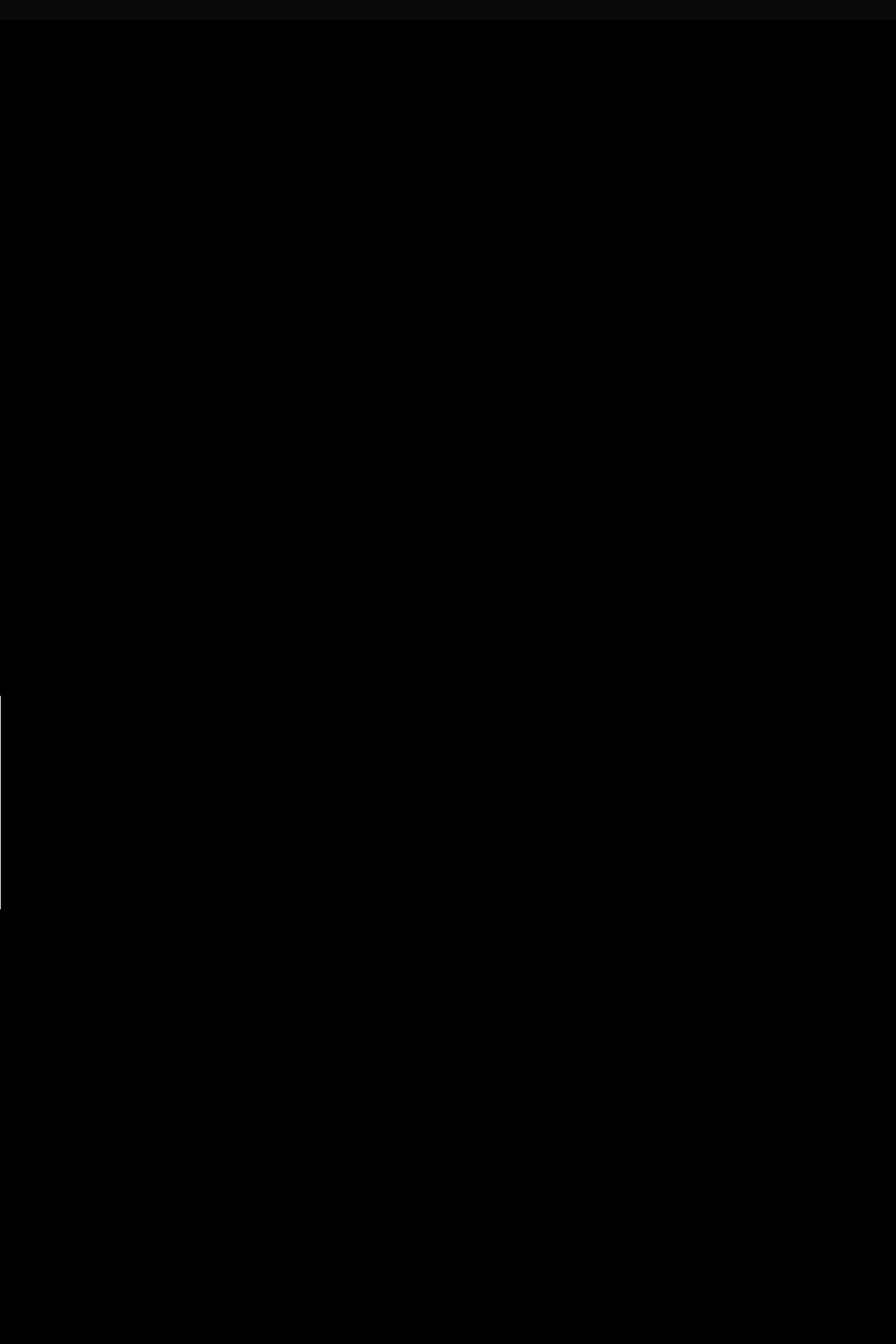
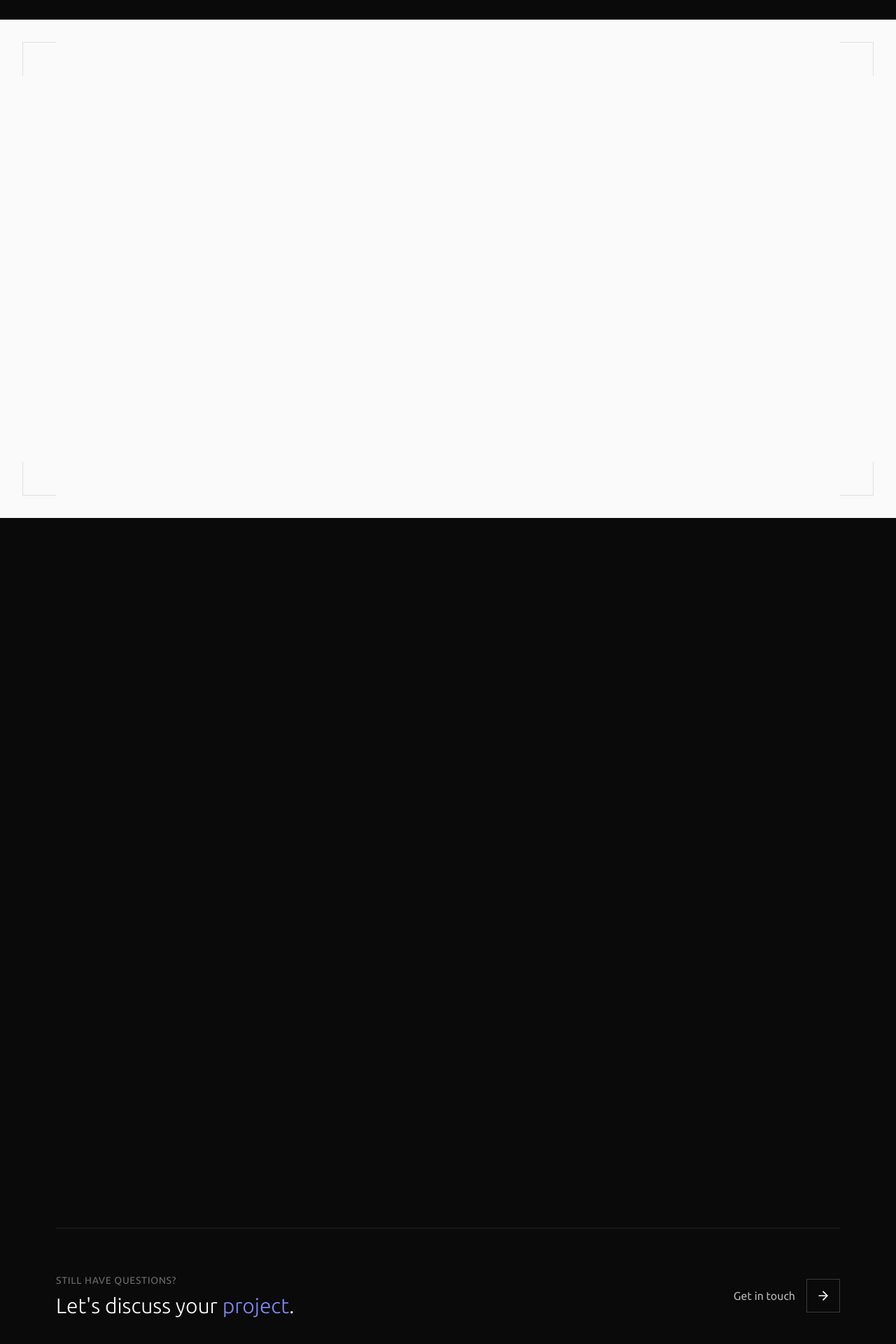
Before and after one commit to DrashtiBuddhadev/befoundnew, a React (Vite) app in the folder app/: page / in a window 1280 px wide. Shown: the part 10018-11938 px from the top of the page at 70% size. Built offline with nearby package versions, Linux system fonts and the light colour scheme; a web font is replaced by a local one.

Commit message:
faq and cta added

```diff
--- a/app/src/App.tsx
+++ b/app/src/App.tsx
@@ -46,7 +46,6 @@ function App() {
         <ExperienceSection />
         <ProjectsSection />
         <CtaSection />
-        <FinalCtaSection />
         <FaqSection />
       </main>
 
--- a/app/src/home/ctaSection/CtaSection.css
+++ b/app/src/home/ctaSection/CtaSection.css
@@ -1 +1,61 @@
 /* CtaSection styles */
+
+.cta-section {
+  position: relative;
+}
+
+/* Text styling */
+.cta-text {
+  font-weight: 300;
+  letter-spacing: -0.03em;
+  will-change: transform, color;
+}
+
+/* Smooth text transitions */
+.cta-link h2,
+.cta-link h2 span {
+  transition: color 0.5s cubic-bezier(0.4, 0, 0.2, 1);
+}
+
+/* Hover background effect */
+.cta-link > div:first-child {
+  will-change: transform;
+}
+
+/* Corner accents animation */
+.cta-section .absolute.top-8,
+.cta-section .absolute.bottom-8 {
+  transition: border-color 0.5s ease, transform 0.5s ease;
+}
+
+.cta-link:hover .absolute.top-8.left-8 {
+  transform: translate(-4px, -4px);
+}
+
+.cta-link:hover .absolute.top-8.right-8 {
+  transform: translate(4px, -4px);
+}
+
+.cta-link:hover .absolute.bottom-8.left-8 {
+  transform: translate(-4px, 4px);
+}
+
+.cta-link:hover .absolute.bottom-8.right-8 {
+  transform: translate(4px, 4px);
+}
+
+/* Responsive text sizing */
+@media (max-width: 640px) {
+  .cta-text {
+    font-size: 12vw;
+    letter-spacing: -0.02em;
+  }
+}
+
+/* Hide corner accents on mobile */
+@media (max-width: 768px) {
+  .cta-section .absolute.top-8,
+  .cta-section .absolute.bottom-8 {
+    display: none;
+  }
+}
--- a/app/src/home/ctaSection/CtaSection.tsx
+++ b/app/src/home/ctaSection/CtaSection.tsx
@@ -1,69 +1,58 @@
 import { useEffect, useRef } from 'react';
 import { gsap } from 'gsap';
 import { ScrollTrigger } from 'gsap/ScrollTrigger';
-import { ArrowRight } from 'lucide-react';
+import { ArrowUpRight } from 'lucide-react';
 import './CtaSection.css';
 
 gsap.registerPlugin(ScrollTrigger);
 
 export default function CtaSection() {
   const sectionRef = useRef<HTMLElement>(null);
-  const contentRef = useRef<HTMLDivElement>(null);
-  const imageRef = useRef<HTMLDivElement>(null);
+  const line1Ref = useRef<HTMLDivElement>(null);
+  const line2Ref = useRef<HTMLDivElement>(null);
 
   useEffect(() => {
     const section = sectionRef.current;
-    const content = contentRef.current;
-    const image = imageRef.current;
+    const line1 = line1Ref.current;
+    const line2 = line2Ref.current;
 
-    if (!section || !content || !image) return;
+    if (!section || !line1 || !line2) return;
 
     const ctx = gsap.context(() => {
-      // Content animation
+      // Line 1 animation
       gsap.fromTo(
-        content.children,
-        { y: 40, opacity: 0 },
+        line1,
+        { y: 80, opacity: 0 },
         {
           y: 0,
           opacity: 1,
-          duration: 0.7,
-          stagger: 0.1,
+          duration: 1,
+          ease: 'power3.out',
           scrollTrigger: {
             trigger: section,
-            start: 'top 60%',
-            toggleActions: 'play none none reverse',
+            start: 'top 70%',
+            toggleActions: 'play none none none',
           },
         }
       );
 
-      // Image parallax
+      // Line 2 animation with delay
       gsap.fromTo(
-        image,
-        { y: 80, opacity: 0, scale: 0.95 },
+        line2,
+        { y: 80, opacity: 0 },
         {
           y: 0,
           opacity: 1,
-          scale: 1,
           duration: 1,
+          delay: 0.15,
+          ease: 'power3.out',
           scrollTrigger: {
             trigger: section,
-            start: 'top 60%',
-            toggleActions: 'play none none reverse',
+            start: 'top 70%',
+            toggleActions: 'play none none none',
           },
         }
       );
-
-      // Subtle parallax on scroll
-      gsap.to(image, {
-        y: -50,
-        ease: 'none',
-        scrollTrigger: {
-          trigger: section,
-          start: 'top bottom',
-          end: 'bottom top',
-          scrub: 1,
-        },
-      });
     }, section);
 
     return () => ctx.revert();
@@ -72,60 +61,53 @@ export default function CtaSection() {
   return (
     <section
       ref={sectionRef}
-      className="relative w-full bg-black text-white py-32 z-60"
+      className="cta-section relative w-full bg-[#fafafa] overflow-hidden"
     >
-      <div className="max-w-7xl mx-auto px-6 sm:px-12 lg:px-20">
-        <div className="grid lg:grid-cols-2 gap-12 lg:gap-20 items-center">
-          {/* Content */}
-          <div ref={contentRef} className="space-y-8">
-            <h2 className="heading-lg">
-              Brand experience that's on point,
-              <br />
-              <span className="text-white/50">or smarter operations and savings?</span>
-            </h2>
+      {/* Main CTA Area */}
+      <a
+        href="#contact"
+        className="cta-link block relative py-32 md:py-40 lg:py-48 group cursor-pointer"
+      >
+        {/* Hover Background */}
+        <div className="absolute inset-0 bg-[#0a0a0a] origin-bottom scale-y-0 group-hover:scale-y-100 transition-transform duration-700 ease-[cubic-bezier(0.16,1,0.3,1)]" />
 
-            <p className="body-lg text-white/70 max-w-lg">
-              We don't just build websites—we create digital ecosystems that work
-              tirelessly for your business. From seamless user experiences to
-              automated workflows, every pixel serves a purpose.
-            </p>
-
-            <div className="flex flex-wrap gap-4">
-              <button className="btn-primary flex items-center gap-2 group">
-                Start a project
-                <ArrowRight className="w-4 h-4 transition-transform group-hover:translate-x-1" />
-              </button>
-              <button className="btn-text">See our process</button>
+        {/* Content */}
+        <div className="relative z-10 max-w-[1400px] mx-auto px-6 sm:px-12 lg:px-20">
+          <div className="text-center">
+            {/* Line 1 */}
+            <div ref={line1Ref} className="overflow-hidden mb-2 md:mb-4">
+              <h2 className="cta-text text-[11vw] sm:text-[9vw] md:text-[8vw] lg:text-[7vw] xl:text-[100px] font-light tracking-[-0.02em] leading-[1.1] text-black group-hover:text-white transition-colors duration-500">
+                So, are you <span className="text-black/40 group-hover:text-white/40 transition-colors duration-500">'ready'</span> to
+              </h2>
             </div>
 
-            {/* Trust badges */}
-            <div className="pt-8 border-t border-white/10">
-              <p className="text-sm text-white/50 mb-4">Trusted by leading brands</p>
-              <div className="flex items-center gap-6 opacity-50">
-                {['Stripe', 'Notion', 'Figma', 'Vercel'].map((brand) => (
-                  <span key={brand} className="text-sm font-medium">
-                    {brand}
-                  </span>
-                ))}
-              </div>
+            {/* Line 2 */}
+            <div ref={line2Ref} className="overflow-hidden">
+              <h2 className="cta-text text-[11vw] sm:text-[9vw] md:text-[8vw] lg:text-[7vw] xl:text-[100px] font-light tracking-[-0.02em] leading-[1.1]">
+                <span className="text-indigo-600 group-hover:text-indigo-400 transition-colors duration-500">Stand out</span>
+                <span className="text-black group-hover:text-white transition-colors duration-500">?</span>
+              </h2>
+            </div>
+
+            {/* Hover CTA Text */}
+            <div className="mt-12 md:mt-16 opacity-0 group-hover:opacity-100 translate-y-4 group-hover:translate-y-0 transition-all duration-500 delay-200">
+              <span className="inline-flex items-center gap-3 text-white/80 text-lg md:text-xl">
+                <span>Let's Talk</span>
+                <ArrowUpRight className="w-5 h-5" />
+              </span>
             </div>
           </div>
+        </div>
 
-          {/* Image */}
-          <div ref={imageRef} className="relative">
-            <div className="rounded-2xl overflow-hidden">
-              <img
-                src="/images/cta-devices.png"
-                alt="Responsive design showcase"
-                className="w-full h-auto"
-              />
-            </div>
-            {/* Decorative elements */}
-            <div className="absolute -top-4 -right-4 w-32 h-32 bg-indigo-500/20 rounded-full blur-3xl" />
-            <div className="absolute -bottom-4 -left-4 w-24 h-24 bg-emerald-500/20 rounded-full blur-3xl" />
-          </div>
-        </div>
-      </div>
+        {/* Corner Accents */}
+        <div className="absolute top-8 left-8 w-12 h-12 border-l border-t border-black/10 group-hover:border-white/20 transition-colors duration-500" />
+        <div className="absolute top-8 right-8 w-12 h-12 border-r border-t border-black/10 group-hover:border-white/20 transition-colors duration-500" />
+        <div className="absolute bottom-8 left-8 w-12 h-12 border-l border-b border-black/10 group-hover:border-white/20 transition-colors duration-500" />
+        <div className="absolute bottom-8 right-8 w-12 h-12 border-r border-b border-black/10 group-hover:border-white/20 transition-colors duration-500" />
+      </a>
+
+      {/* Bottom Border */}
+      <div className="absolute bottom-0 left-0 right-0 h-px bg-black/5" />
     </section>
   );
 }
--- a/app/src/home/faqSection/FaqSection.css
+++ b/app/src/home/faqSection/FaqSection.css
@@ -1,11 +1,61 @@
 /* FaqSection styles */
 
-.faq-content {
-  max-height: 0;
-  overflow: hidden;
-  transition: max-height 0.3s ease-out;
+.faq-section {
+  position: relative;
 }
 
-.faq-content.open {
-  max-height: 500px;
+/* FAQ Item */
+.faq-item {
+  position: relative;
+  will-change: transform;
 }
+
+/* Hover effect - top line */
+.faq-item::before {
+  content: '';
+  position: absolute;
+  top: 0;
+  left: 0;
+  width: 0;
+  height: 1px;
+  background: linear-gradient(90deg, #6366f1, transparent);
+  transition: width 0.5s cubic-bezier(0.4, 0, 0.2, 1);
+}
+
+.faq-item:hover::before {
+  width: 100%;
+}
+
+/* Answer animation */
+.faq-answer {
+  will-change: max-height, opacity;
+}
+
+/* Animate items */
+.faq-section .animate-item {
+  will-change: transform, opacity;
+}
+
+/* CTA hover effect */
+.faq-section a[href="#contact"] span:last-child {
+  position: relative;
+  overflow: hidden;
+}
+
+.faq-section a[href="#contact"] span:last-child::before {
+  content: '';
+  position: absolute;
+  inset: 0;
+  background: white;
+  transform: translateY(100%);
+  transition: transform 0.3s cubic-bezier(0.4, 0, 0.2, 1);
+}
+
+.faq-section a[href="#contact"]:hover span:last-child::before {
+  transform: translateY(0);
+}
+
+.faq-section a[href="#contact"] span:last-child svg {
+  position: relative;
+  z-index: 1;
+}
--- a/app/src/home/faqSection/FaqSection.tsx
+++ b/app/src/home/faqSection/FaqSection.tsx
@@ -1,7 +1,7 @@
 import { useEffect, useRef, useState } from 'react';
 import { gsap } from 'gsap';
 import { ScrollTrigger } from 'gsap/ScrollTrigger';
-import { Plus, Minus } from 'lucide-react';
+import { Plus, ArrowRight } from 'lucide-react';
 import './FaqSection.css';
 
 gsap.registerPlugin(ScrollTrigger);
@@ -15,63 +15,65 @@ const faqs = [
   {
     question: 'Do you offer unpaid tests or pilot phases?',
     answer:
-      'We believe in fair compensation for creative work. Instead of unpaid tests, we offer a paid discovery phase where we dive deep into your brand, goals, and requirements. This ensures we\'re the right fit before committing to a full project.',
+      'We do not perform unpaid tests. Our portfolio is the validation of our skills. However, for complex projects, we are happy to start with a smaller, paid discovery milestone to ensure we are a perfect fit before committing to the full scope.',
   },
   {
     question: 'Do you use standard Webflow interactions or custom code?',
     answer:
-      'We use a hybrid approach. While we leverage Webflow\'s native interactions for efficiency, we often write custom CSS and JavaScript to achieve unique, performance-optimized animations that set your site apart.',
+      'We use a hybrid approach. While we leverage native platform interactions for efficiency, we often write custom CSS and JavaScript (GSAP) to achieve unique, performance-optimized animations that set your site apart from templates.',
   },
   {
     question: 'Will the animations slow down my website?',
     answer:
-      'Not at all. We prioritize performance alongside aesthetics. All animations are GPU-accelerated, use modern techniques like CSS transforms, and are optimized to maintain 60fps. Our sites consistently score 90+ on Lighthouse performance metrics.',
+      'Not at all. We prioritize performance alongside aesthetics. All animations are GPU-accelerated, use modern techniques like CSS transforms, and are optimized to maintain 60fps. Our sites consistently score 90+ on Core Web Vitals.',
   },
   {
     question: 'What platforms do you build on?',
     answer:
-      'We specialize in Webflow, Next.js, and React-based solutions. For e-commerce, we work with Shopify and custom headless setups. The choice depends on your specific needs, scale, and long-term goals.',
+      'We specialize in Webflow, WordPress, Shopify, and custom React/Next.js solutions. For e-commerce, we work with Shopify and WooCommerce. The choice depends on your specific needs, scale, and long-term goals.',
   },
   {
     question: 'How long does a typical project take?',
     answer:
-      'Timeline varies by scope. A landing page might take 2-3 weeks, while a full website with custom animations and CMS integration typically takes 6-10 weeks. We\'ll provide a detailed timeline during our proposal phase.',
+      'Timeline varies by scope. A landing page might take 2-3 weeks, while a full website with custom animations and CMS integration typically takes 6-10 weeks. We provide a detailed timeline during our proposal phase.',
   },
 ];
 
 export default function FaqSection() {
   const sectionRef = useRef<HTMLElement>(null);
-  const headingRef = useRef<HTMLHeadingElement>(null);
+  const headerRef = useRef<HTMLDivElement>(null);
   const itemsRef = useRef<HTMLDivElement>(null);
-  const [openIndex, setOpenIndex] = useState<number | null>(null);
+  const [openIndex, setOpenIndex] = useState<number | null>(0);
 
   useEffect(() => {
     const section = sectionRef.current;
-    const heading = headingRef.current;
+    const header = headerRef.current;
     const items = itemsRef.current;
 
-    if (!section || !heading || !items) return;
+    if (!section || !header || !items) return;
 
     const ctx = gsap.context(() => {
-      // Heading animation
+      // Header animation
       gsap.fromTo(
-        heading,
-        { y: 30, opacity: 0 },
+        header.querySelectorAll('.animate-item'),
+        { y: 40, opacity: 0 },
         {
           y: 0,
           opacity: 1,
           duration: 0.8,
+          stagger: 0.1,
+          ease: 'power3.out',
           scrollTrigger: {
-            trigger: section,
-            start: 'top 70%',
-            toggleActions: 'play none none reverse',
+            trigger: header,
+            start: 'top 80%',
+            toggleActions: 'play none none none',
           },
         }
       );
 
       // Items stagger animation
       gsap.fromTo(
-        items.children,
+        items.querySelectorAll('.faq-item'),
         { y: 30, opacity: 0 },
         {
           y: 0,
@@ -81,7 +83,7 @@ export default function FaqSection() {
           scrollTrigger: {
             trigger: items,
             start: 'top 80%',
-            toggleActions: 'play none none reverse',
+            toggleActions: 'play none none none',
           },
         }
       );
@@ -97,62 +99,108 @@ export default function FaqSection() {
   return (
     <section
       ref={sectionRef}
-      className="relative w-full bg-black text-white py-32 z-80"
+      className="faq-section relative w-full bg-[#0a0a0a] text-white py-24 md:py-32 overflow-hidden"
     >
-      <div className="max-w-4xl mx-auto px-6 sm:px-12 lg:px-20">
-        {/* Heading */}
-        <h2
-          ref={headingRef}
-          className="heading-lg text-center mb-16"
-        >
+      <div className="max-w-7xl mx-auto px-6 sm:px-12 lg:px-20">
+        {/* Header */}
+        <div ref={headerRef} className="grid grid-cols-1 lg:grid-cols-2 gap-8 lg:gap-16 mb-16 md:mb-24">
+          <div>
+            <div className="animate-item flex items-center gap-3 mb-6">
+              <div className="w-8 h-[2px] bg-white/30" />
+              <span className="text-xs font-medium tracking-widest uppercase text-white/40">
                 FAQ
+              </span>
+            </div>
+            <h2 className="animate-item text-4xl sm:text-5xl md:text-6xl font-light tracking-tight text-white leading-tight">
+              Questions?
+              <br />
+              <span className="text-white/50">We have answers.</span>
             </h2>
+          </div>
+          <div className="flex items-end">
+            <p className="animate-item text-base lg:text-lg text-white/50 leading-relaxed max-w-md">
+              Everything you need to know about working with us. Can't find what you're looking for? Let's talk.
+            </p>
+          </div>
+        </div>
 
-        {/* FAQ Items */}
-        <div ref={itemsRef} className="space-y-0">
+        {/* FAQ Grid */}
+        <div ref={itemsRef} className="grid grid-cols-1 lg:grid-cols-2 gap-6 md:gap-8">
           {faqs.map((faq, index) => (
             <div
               key={index}
-              className="faq-item border-b border-white/10"
+              className={`faq-item group relative bg-white/[0.02] border transition-all duration-500 cursor-pointer ${
+                openIndex === index
+                  ? 'border-indigo-500/50 bg-white/[0.04]'
+                  : 'border-white/5 hover:border-white/10 hover:bg-white/[0.03]'
+              }`}
+              onClick={() => toggleItem(index)}
             >
-              <button
-                onClick={() => toggleItem(index)}
-                className="w-full py-6 flex items-center justify-between text-left group"
-              >
-                <span className="text-lg font-medium pr-8 group-hover:text-indigo-400 transition-colors">
+              {/* Question */}
+              <div className="flex items-start justify-between gap-4 p-6 md:p-8">
+                <div className="flex items-start gap-4 md:gap-6">
+                  <span className={`text-xs font-mono mt-1 transition-colors duration-300 ${
+                    openIndex === index ? 'text-indigo-400' : 'text-white/30'
+                  }`}>
+                    {String(index + 1).padStart(2, '0')}
+                  </span>
+                  <h3 className={`text-base md:text-lg font-medium leading-snug transition-colors duration-300 ${
+                    openIndex === index ? 'text-white' : 'text-white/80 group-hover:text-white'
+                  }`}>
                     {faq.question}
-                </span>
-                <span
-                  className={`flex-shrink-0 w-8 h-8 rounded-full border border-white/20 flex items-center justify-center transition-all duration-300 ${
+                  </h3>
+                </div>
+                <div className={`flex-shrink-0 w-8 h-8 border flex items-center justify-center transition-all duration-500 ${
                   openIndex === index
-                      ? 'bg-white text-black border-white'
-                      : 'group-hover:border-white/50'
-                  }`}
-                >
-                  {openIndex === index ? (
-                    <Minus className="w-4 h-4" />
-                  ) : (
-                    <Plus className="w-4 h-4" />
-                  )}
-                </span>
-              </button>
-              <div
-                className={`faq-content ${openIndex === index ? 'open' : ''}`}
-              >
-                <div>
-                  <p className="pb-6 text-white/70 leading-relaxed">
+                    ? 'bg-indigo-500 border-indigo-500 rotate-45'
+                    : 'border-white/20 group-hover:border-white/40'
+                }`}>
+                  <Plus className={`w-4 h-4 transition-colors duration-300 ${
+                    openIndex === index ? 'text-white' : 'text-white/50'
+                  }`} />
+                </div>
+              </div>
+
+              {/* Answer */}
+              <div className={`faq-answer overflow-hidden transition-all duration-500 ${
+                openIndex === index ? 'max-h-[300px] opacity-100' : 'max-h-0 opacity-0'
+              }`}>
+                <div className="px-6 md:px-8 pb-6 md:pb-8 pt-0">
+                  <div className="pl-8 md:pl-12 border-l border-white/10">
+                    <p className="text-sm md:text-base text-white/60 leading-relaxed">
                       {faq.answer}
                     </p>
                   </div>
                 </div>
               </div>
+
+              {/* Accent line */}
+              <div className={`absolute bottom-0 left-0 h-[2px] bg-indigo-500 transition-all duration-500 ${
+                openIndex === index ? 'w-full' : 'w-0'
+              }`} />
+            </div>
           ))}
         </div>
 
-        {/* Contact CTA */}
-        <div className="mt-16 text-center">
-          <p className="text-white/50 mb-4">Still have questions?</p>
-          <button className="btn-primary">Get in touch</button>
+        {/* CTA */}
+        <div className="mt-16 md:mt-24 pt-12 md:pt-16 border-t border-white/10">
+          <div className="flex flex-col md:flex-row items-start md:items-center justify-between gap-8">
+            <div>
+              <p className="text-white/40 text-sm uppercase tracking-wider mb-2">Still have questions?</p>
+              <p className="text-2xl md:text-3xl font-light text-white">
+                Let's discuss your <span className="text-indigo-400">project</span>.
+              </p>
+            </div>
+            <a
+              href="#contact"
+              className="group inline-flex items-center gap-4"
+            >
+              <span className="text-white/70 group-hover:text-white transition-colors">Get in touch</span>
+              <span className="w-12 h-12 border border-white/20 flex items-center justify-center group-hover:bg-white group-hover:border-white transition-all duration-300">
+                <ArrowRight className="w-5 h-5 text-white group-hover:text-black transition-colors" />
+              </span>
+            </a>
+          </div>
         </div>
       </div>
     </section>
```
Lines whose indentation alone changed are shown as unchanged.
